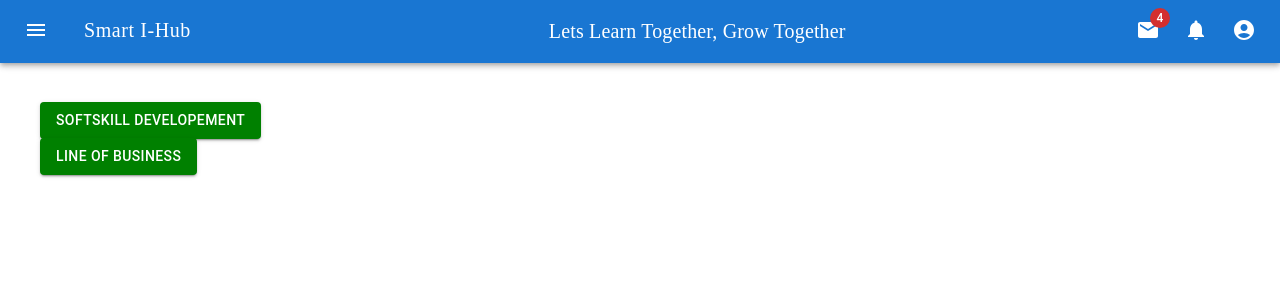
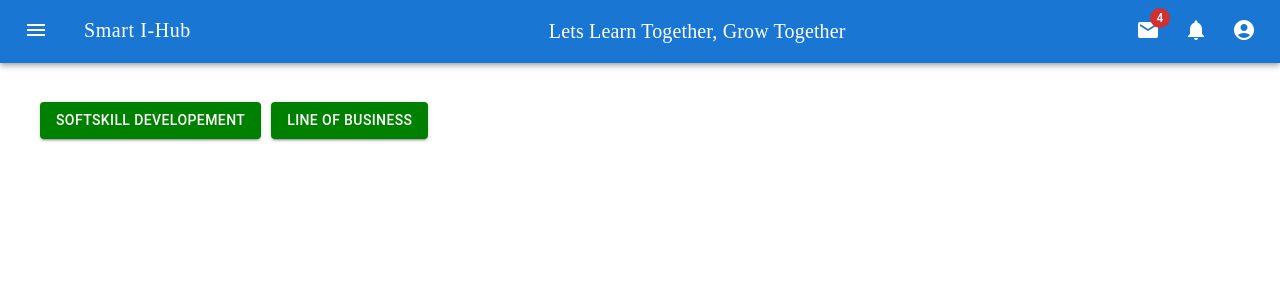
Before and after one commit to Krishnaja99/smart-information_hub, a React (Create React App) app: page /advancements in a window 1280 px wide. Shown: the top 300 px of the page. Built offline with nearby package versions, Linux system fonts and the light colour scheme.

Commit message:
Insertion of Row

```diff
--- a/src/components/Base Data/Advancement/Advancement.module.css
+++ b/src/components/Base Data/Advancement/Advancement.module.css
@@ -1,6 +1,8 @@
 .channelLinks {
   margin: 40px 0 0 40px;
   display: flex;
-  flex-direction: column;
+  gap: 10px
+  ;
+  flex-direction: row;
 
 }
```
